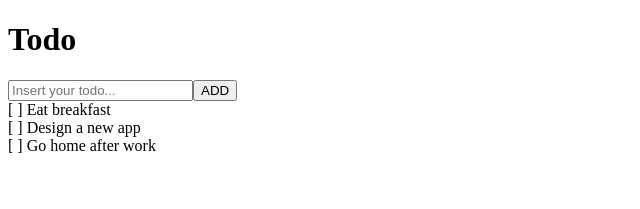
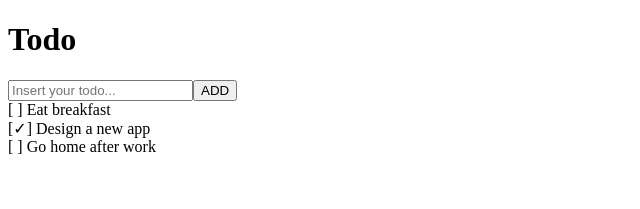
Before and after one commit to impactbyte-fang/react-todo, a React (Create React App) app: page / in a window 1280 px wide. Shown: the top 209 px of the page, without its empty margins (0-640 px from the left). Built offline with nearby package versions, Linux system fonts and the light colour scheme.

Commit message:
Transform todo items to array of objects

```diff
--- a/src/TodoItems/index.js
+++ b/src/TodoItems/index.js
@@ -1,10 +1,33 @@
 import React from "react"
+import { spawn } from "child_process"
+
+const TODO_ITEMS = [
+  {
+    id: 0,
+    text: "Eat breakfast",
+    complete: false
+  },
+  {
+    id: 1,
+    text: "Design a new app",
+    complete: true
+  },
+  {
+    id: 2,
+    text: "Go home after work",
+    complete: false
+  }
+]
 
 const TodoItems = () => (
   <section>
-    <div>[ ] Eat breakfast</div>
-    <div>[ ] Design a new app</div>
-    <div>[ ] Go home after work</div>
+    {TODO_ITEMS.map(item => {
+      return (
+        <div>
+          [{item.complete ? <span>✓</span> : <span> </span>}] {item.text}
+        </div>
+      )
+    })}
   </section>
 )
 
```
